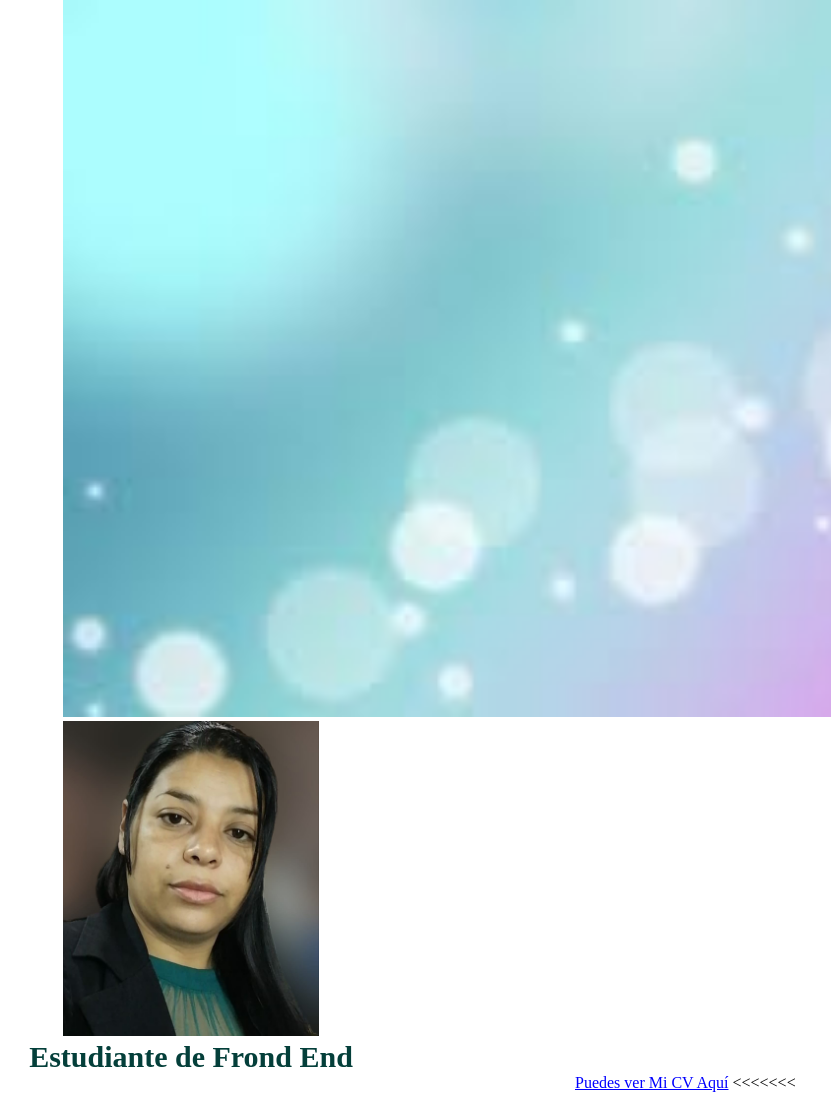
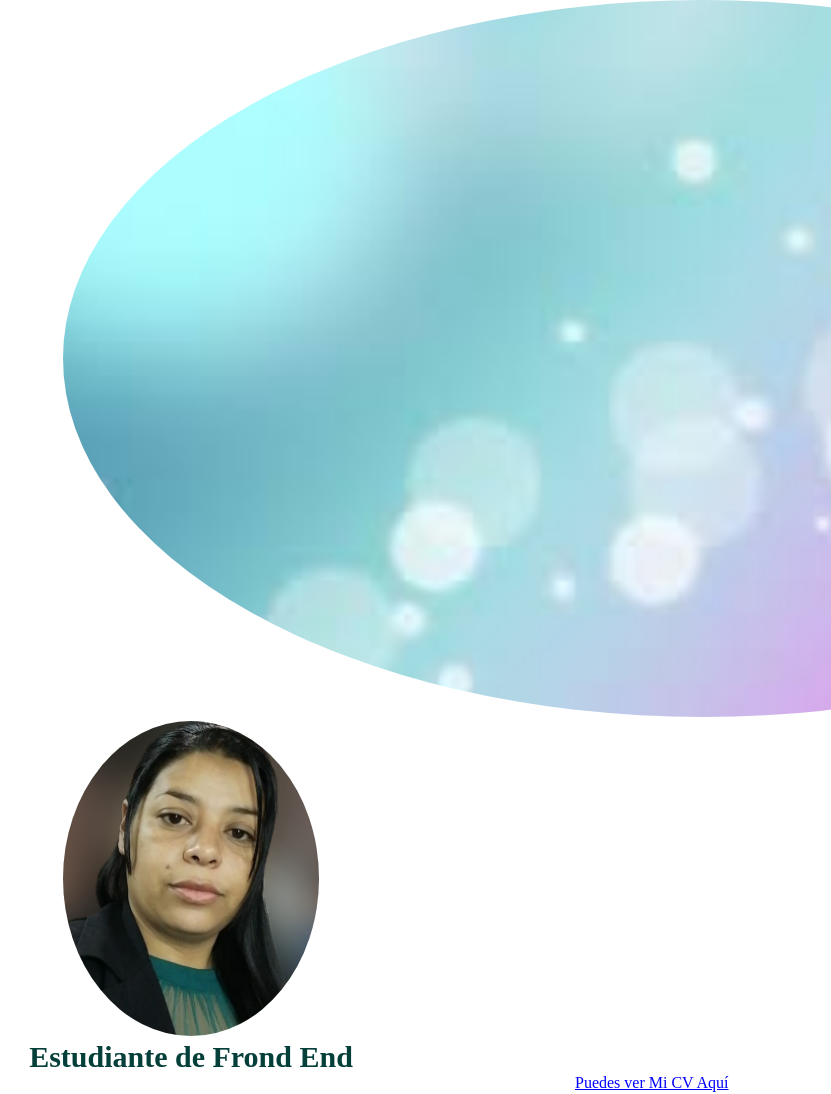
Before and after one commit to victoriaramos2777/Mi-portafolio, a plain HTML site: page index.html in a window 1280 px wide. Shown: the top 1094 px of the page, without its empty margins (449-1280 px from the left). Drawn offline with Linux system fonts and the light colour scheme.

Commit message:
Actualizar informacion de github

```diff
--- a/assets/estilo.css
+++ b/assets/estilo.css
@@ -4,26 +4,15 @@
 }
 
 .inicio{
-<<<<<<< HEAD
-    background-image: url(img/fondo.jpg);
-    background-repeat: no-repeat;
-   width: 100%;
-   height: 100%;
-   background-size:100%;
-
-
-=======
    width: 100%;
 }
  .fondo img{
     width: 100%;
     height: 50%;
->>>>>>> c7ab135e9799654e0bc58bc91e65a57c1c128cbe
  }
 
 img{
     width:20%;
-<<<<<<< HEAD
     border-radius: 50%;
     margin-left: 40%;
 
@@ -51,9 +40,3 @@ main {
     background-color: aliceblue;
     padding-top: 5%;
 }
-
-
-=======
-    position: absolute;
-}
->>>>>>> c7ab135e9799654e0bc58bc91e65a57c1c128cbe
--- a/index.html
+++ b/index.html
@@ -18,18 +18,10 @@
         <img src="assets/img/IMG-20221003-WA0070.jpg" alt="foto">
         <h1>Estudiante de Frond End</h1>
         <a href="assets/CV.pdf">Puedes ver Mi CV Aquí</a>
-<<<<<<< HEAD
     </header>
     <main>
         <h1> Victoria Ramos </h1>
     </main>
 </div>
-=======
-        </div>
-    </header>
-     <main>
-        <h1> Victoria Ramos </h1>
-     </main>
->>>>>>> c7ab135e9799654e0bc58bc91e65a57c1c128cbe
 </body>
 </html>
```
